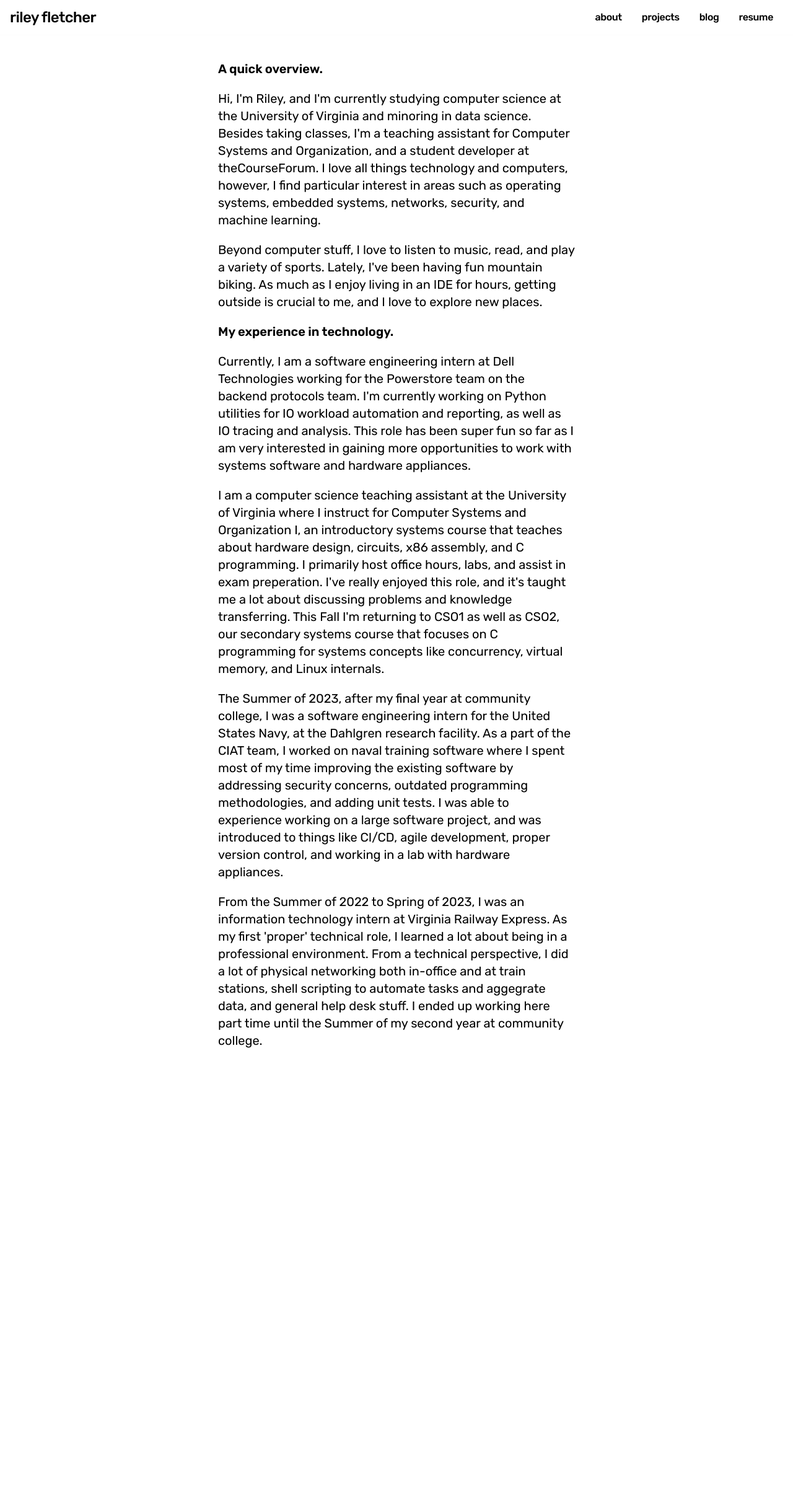
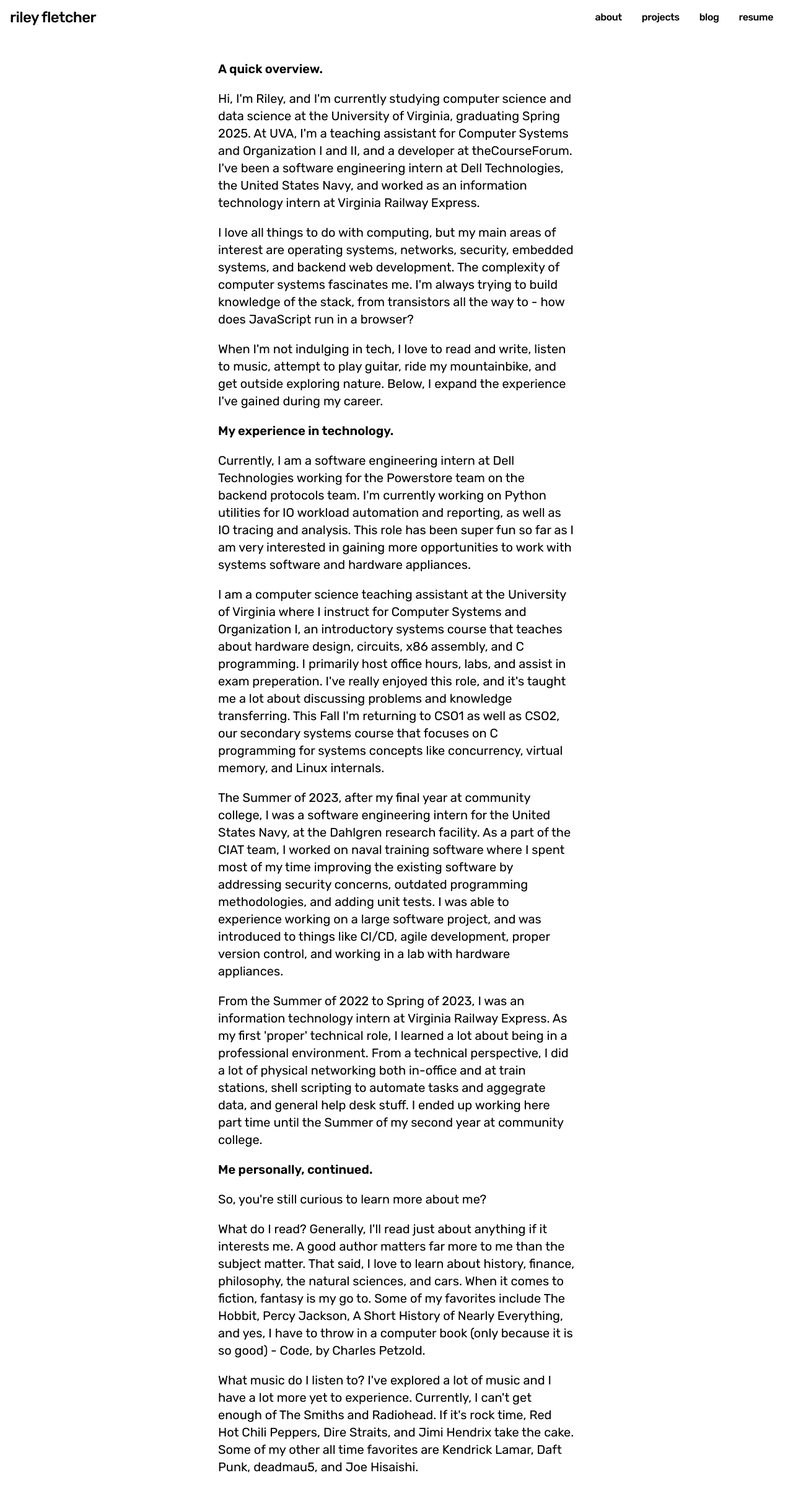
Before and after one commit to rileyfletch/personal-website, a Next.js app: page /about in a window 1280 px wide. Shown: the top 2414 px of the page at 62% size. Before the commit the page ends 1733 px from the top, so only its background shows below. Built offline with nearby package versions, Linux system fonts and the light colour scheme.

Commit message:
about me

```diff
--- a/components/about.tsx
+++ b/components/about.tsx
@@ -7,19 +7,23 @@ export default function About() {
                 <p className="sm:text-xl mb-4 font-semibold">A quick overview.</p>
 
                 <p className="sm:text-xl mb-4">
-                    Hi, I&apos;m Riley, and I&apos;m currently studying computer science at the University of Virginia
-                    and minoring in data science.
-                    Besides taking classes, I&apos;m a teaching assistant for Computer Systems and Organization,
-                    and a student developer at theCourseForum.
-                    I love all things technology and computers,
-                    however, I find particular interest in areas such as operating systems,
-                    embedded systems, networks, security, and machine learning.
+                    Hi, I&apos;m Riley, and I&apos;m currently studying computer science and data science at the University of Virginia,
+                    graduating Spring 2025. At UVA, I&apos;m a teaching assistant for Computer Systems and Organization I and II,
+                    and a developer at theCourseForum. I&apos;ve been a software engineering intern at Dell Technologies, the United
+                    States Navy, and worked as an information technology intern at Virginia Railway Express.
+                </p>
+
+                <p className="sm:text-xl mb-4">
+                    I love all things to do with computing, but my main areas of interest are operating systems,
+                    networks, security, embedded systems, and backend web development. The complexity of computer
+                    systems fascinates me. I&apos;m always trying to build knowledge of the stack, from transistors
+                    all the way to - how does JavaScript run in a browser?
                 </p>
 
                 <p className="sm:text-xl">
-                    Beyond computer stuff, I love to listen to music, read, and play a variety of sports.
-                    Lately, I&apos;ve been having fun mountain biking.
-                    As much as I enjoy living in an IDE for hours, getting outside is crucial to me, and I love to explore new places.
+                    When I&apos;m not indulging in tech, I love to read and write, listen to music, attempt to play guitar,
+                    ride my mountainbike, and get outside exploring nature. Below, I expand the experience I&apos;ve
+                    gained during my career.
                 </p>
 
                 <p className="sm:text-xl mb-4 font-semibold">My experience in technology.</p>
@@ -58,6 +62,28 @@ export default function About() {
                 of my second year at community college.
                 </p>
 
+                <p className="sm:text-xl mb-4 font-semibold">Me personally, continued.</p>
+
+                <p className="sm:text-xl">
+                So, you&apos;re still curious to learn more about me?
+                </p>
+
+                <p className="sm:text-xl">
+                What do I read? Generally, I&apos;ll read just about anything if it interests me. A good author
+                matters far more to me than the subject matter. That said, I love to learn about history, finance,
+                philosophy, the natural sciences, and cars. When it comes to fiction, fantasy is my go to. Some of
+                my favorites include The Hobbit, Percy Jackson, A Short History of Nearly Everything, and yes,
+                I have to throw in a computer book (only because it is so good) - Code, by Charles Petzold.
+                </p>
+
+                <p className="sm:text-xl">What music do I listen to? I&apos;ve explored a lot of music and I have
+                    a lot more yet to experience. Currently, I can&apos;t get enough
+                    of The Smiths and Radiohead. If it&apos;s rock time, Red Hot Chili Peppers, Dire Straits, and
+                    Jimi Hendrix take the cake. Some of my other all time favorites are Kendrick Lamar, Daft Punk,
+                    deadmau5, and Joe Hisaishi.
+                </p>
+
+
             </div>
         </div>
     )
```
